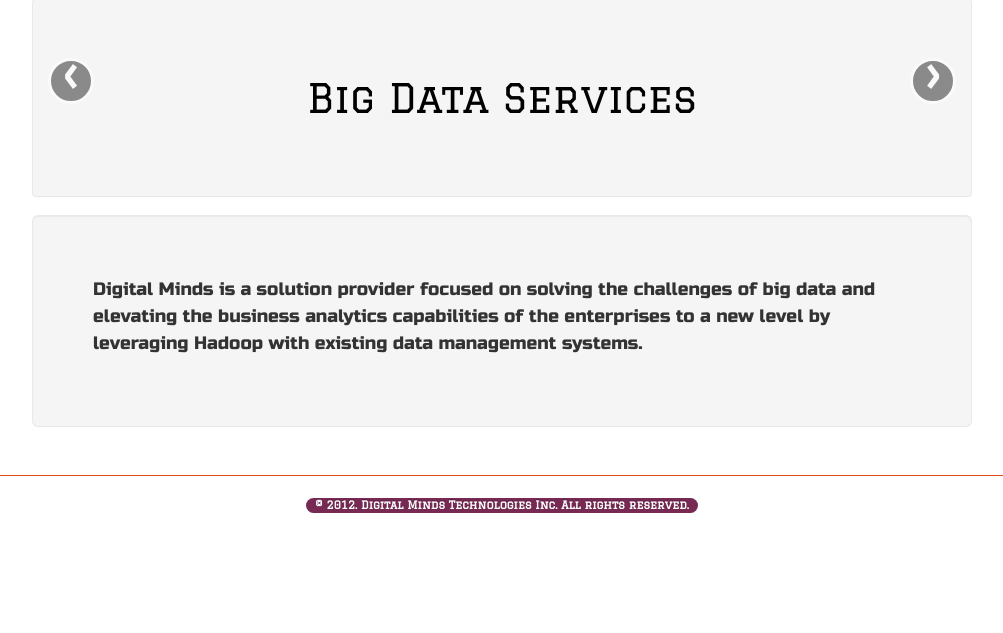
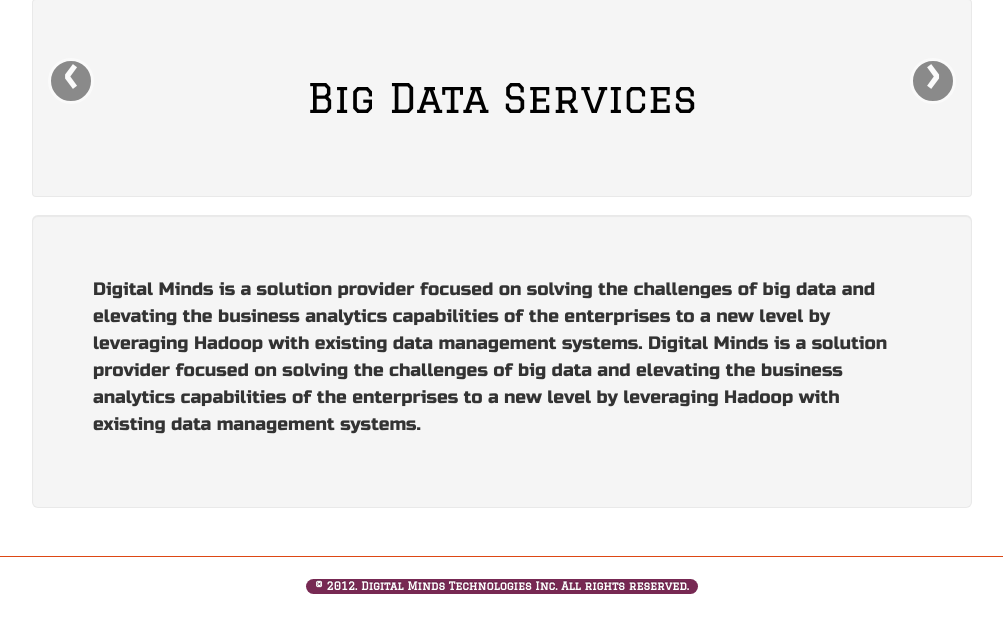
Before and after one commit to kmuthupa/digital_minds, a Rails app: page /home in a window 1280 px wide. Shown: the part 62-695 px from the top of the page, without its empty margins (138-1141 px from the left). Run offline with Rails 7, Linux system fonts and the light colour scheme; some libraries are stand-ins or nearby versions.

Commit message:
add more content to the home page

```diff
--- a/app/views/pages/index.html.haml
+++ b/app/views/pages/index.html.haml
@@ -1,4 +1,4 @@
 = render 'shared/carousel'
 .hero-unit
   %p
-    Digital Minds is a solution provider focused on solving the challenges of big data and elevating the business analytics capabilities of the enterprises to a new level by leveraging Hadoop with existing data management systems.
+    Digital Minds is a solution provider focused on solving the challenges of big data and elevating the business analytics capabilities of the enterprises to a new level by leveraging Hadoop with existing data management systems. Digital Minds is a solution provider focused on solving the challenges of big data and elevating the business analytics capabilities of the enterprises to a new level by leveraging Hadoop with existing data management systems.
```
